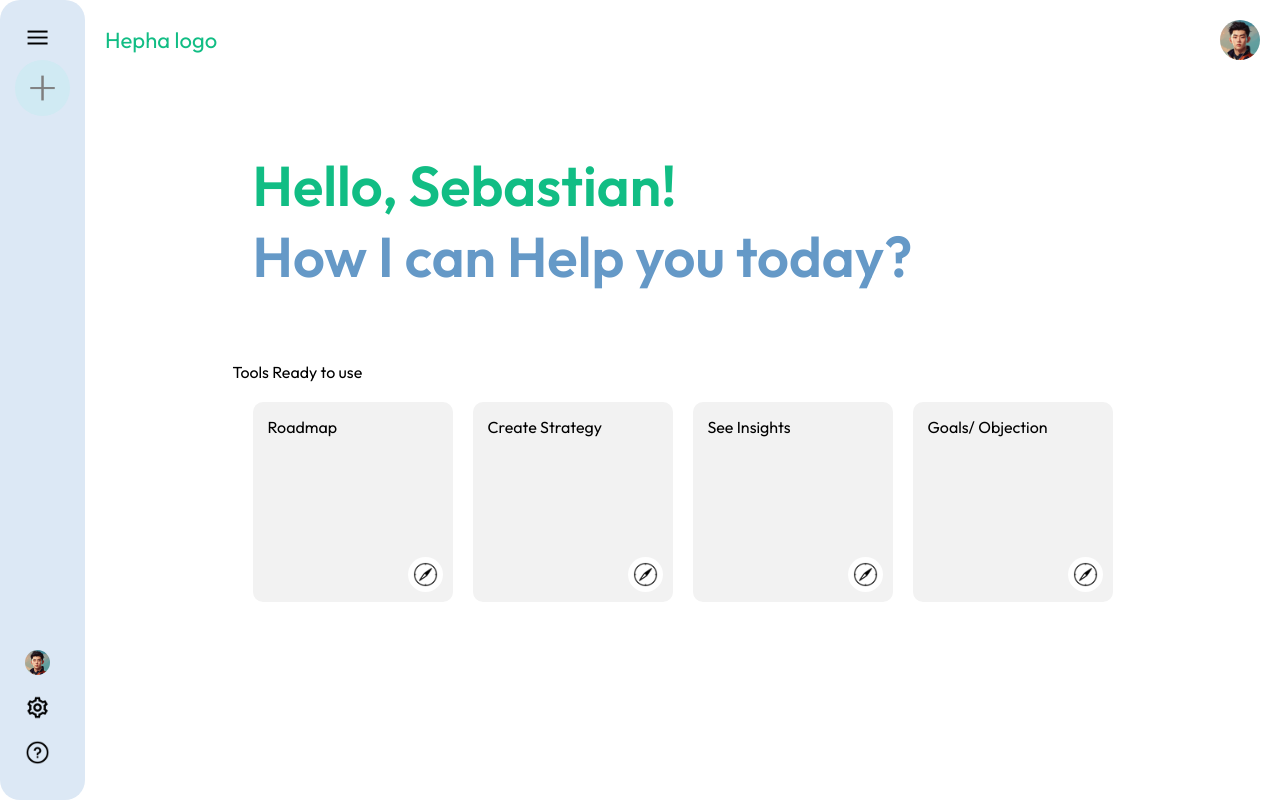
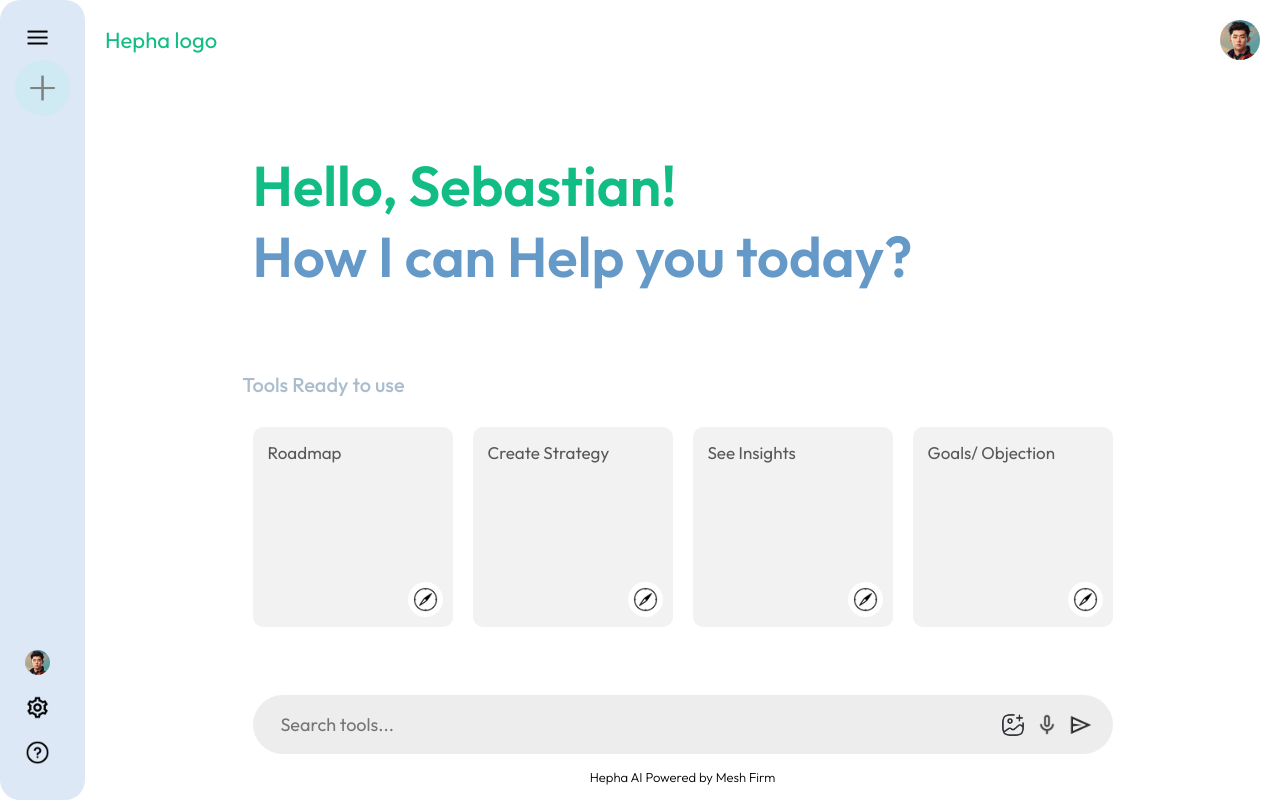
Before and after one commit to Mahmoud-8/Chat-AI, a React (Vite) app: page / in a window 1280 px wide. Built offline with nearby package versions, Linux system fonts and the light colour scheme.

Commit message:
done the style

```diff
--- a/src/components/Main/Main.css
+++ b/src/components/Main/Main.css
@@ -60,3 +60,65 @@
     bottom: 10px;
     right: 10px;
 }
+
+.main .card p{
+    color: rgb(88, 88, 88);
+    font-size: 17px;
+}
+
+
+.main .tagname{
+    font-size: 20px;
+    color: rgb(171, 189, 205);
+    font-weight: 500;
+    padding: 10px;
+}
+
+.main .card:hover{
+    background-color: rgb(211, 215, 214);
+}
+
+.main-bottom{
+    position:absolute;
+    bottom: 0;
+    width: 100%;
+    max-width: 900px;
+    padding: 0px 20px;
+    margin: auto;
+}
+.search-box{
+    display: flex;
+    align-items: center;
+    justify-content: space-between;
+    padding: 10px 20px;
+    gap: 20px;
+    background-color: rgb(237, 237, 237);
+    border-radius: 50px;
+}
+
+.search-box img{
+    width: 24px;
+    cursor: pointer;
+}
+
+.search-box input{
+    flex: 1;
+    background: transparent;
+    border: none;
+    outline: none;
+    font-size: 18px;
+    padding: 8px;
+}
+
+.search-box div{
+    display: flex;
+    align-items: center;
+    gap: 10px;
+}
+
+.main .bottom-info{
+    font-size: 13px;
+    margin: 15px auto;
+    text-align: center;
+    font-weight: 300;
+}
--- a/src/components/Main/Main.jsx
+++ b/src/components/Main/Main.jsx
@@ -13,10 +13,10 @@ export default function Main() {
                     <p><span>Hello, Sebastian!</span></p>
                     <p>How I can Help you today?</p>
                 </div>
-                <p>Tools Ready to use</p>
+                <p className='tagname'>Tools Ready to use</p>
 
                 <div className="cards">
-                <div className='card'>
+                   <div className='card'>
                         <p>Roadmap</p>
                         <img src={assets.compass_icon} alt=""/>
                     </div>
@@ -33,9 +33,18 @@ export default function Main() {
                         <img src={assets.compass_icon} alt=""/>
                     </div>
                 </div>
+                <div className="main-bottom">
+                  <div className="search-box">
+                    <input type="text" placeholder="Search tools..." />
+                    <div>
+                      <img src={assets.gallery_icon} alt=""/>
+                      <img src={assets.mic_icon} alt="" />
+                      <img src={assets.send_icon} alt="" />
+                    </div>
+                  </div>
+                  <p className="bottom-info"> Hepha AI Powered by Mesh Firm</p>
+                </div>
             </div>
-
-
     </div>
   )
 }
```
